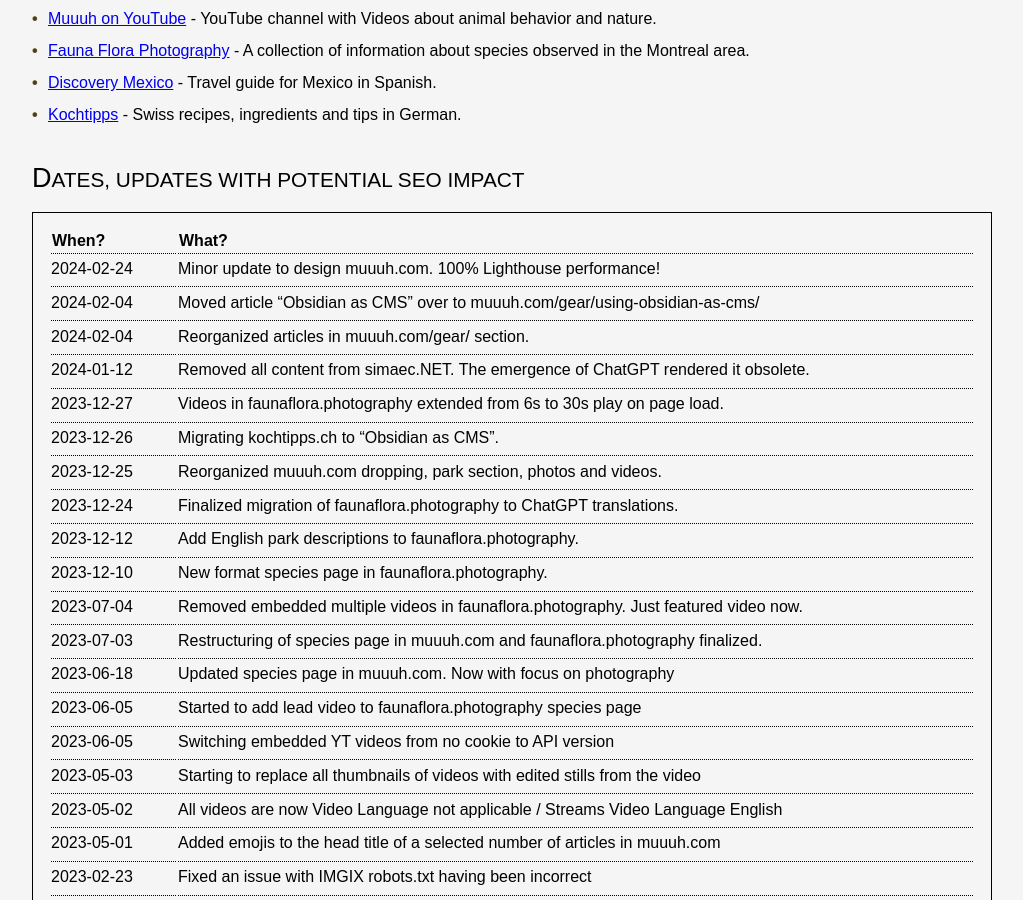
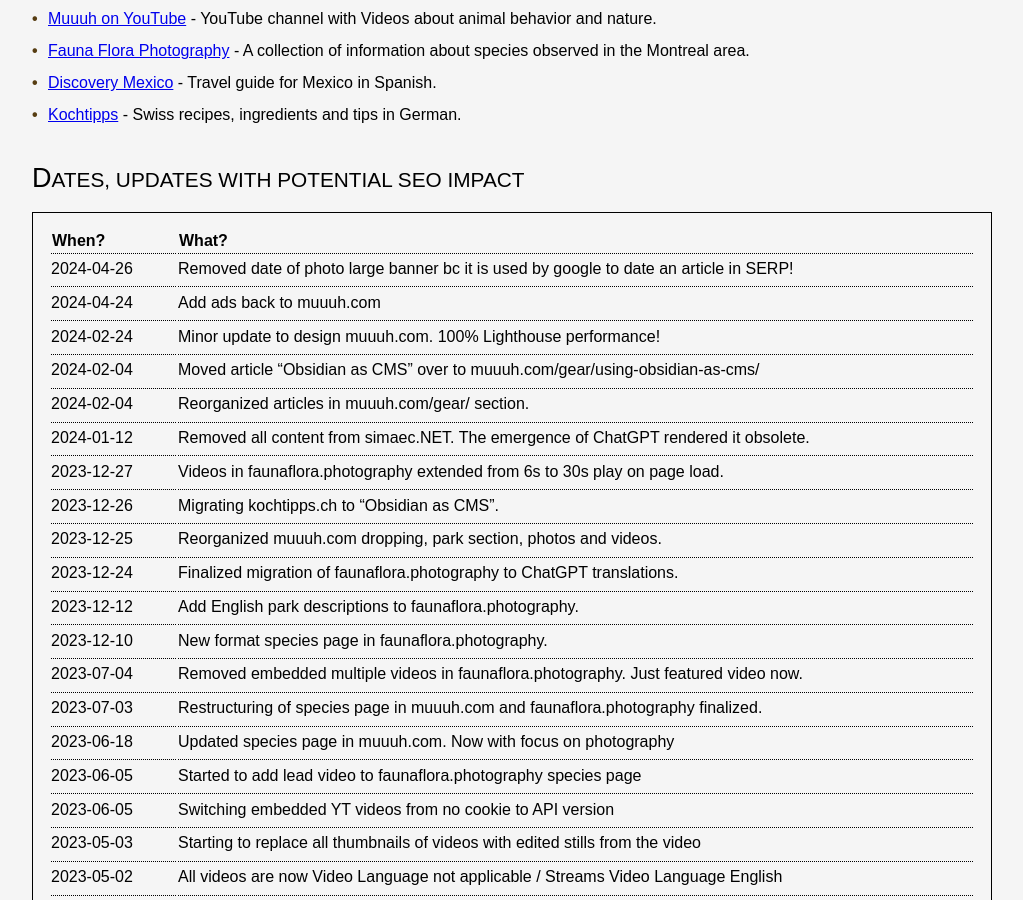
Before and after one commit to KHMuller/khmuller.github.io, a Jekyll site: the page built from index.md, in a window 1280 px wide and 900 px high, scrolled down 313 px. Shown: the whole window, without its empty margins (128-1151 px from the left). Built offline with Jekyll 4.4.1, drawn with Linux system fonts in a browser that asks for light colours.

Commit message:
Monday Morning :(

```diff
--- a/index.md
+++ b/index.md
@@ -19,6 +19,8 @@ Exploring the principles of evolutionary biology, self-awareness, empathy, and c
 
 |When?|What?|
 |:---|:---|
+|2024-04-26|Removed date of photo large banner bc it is used by google to date an article in SERP!|
+|2024-04-24|Add ads back to muuuh.com|
 |2024-02-24|Minor update to design muuuh.com. 100% Lighthouse performance!|
 |2024-02-04|Moved article "Obsidian as CMS" over to muuuh.com/gear/using-obsidian-as-cms/|
 |2024-02-04|Reorganized articles in muuuh.com/gear/ section.|
```
